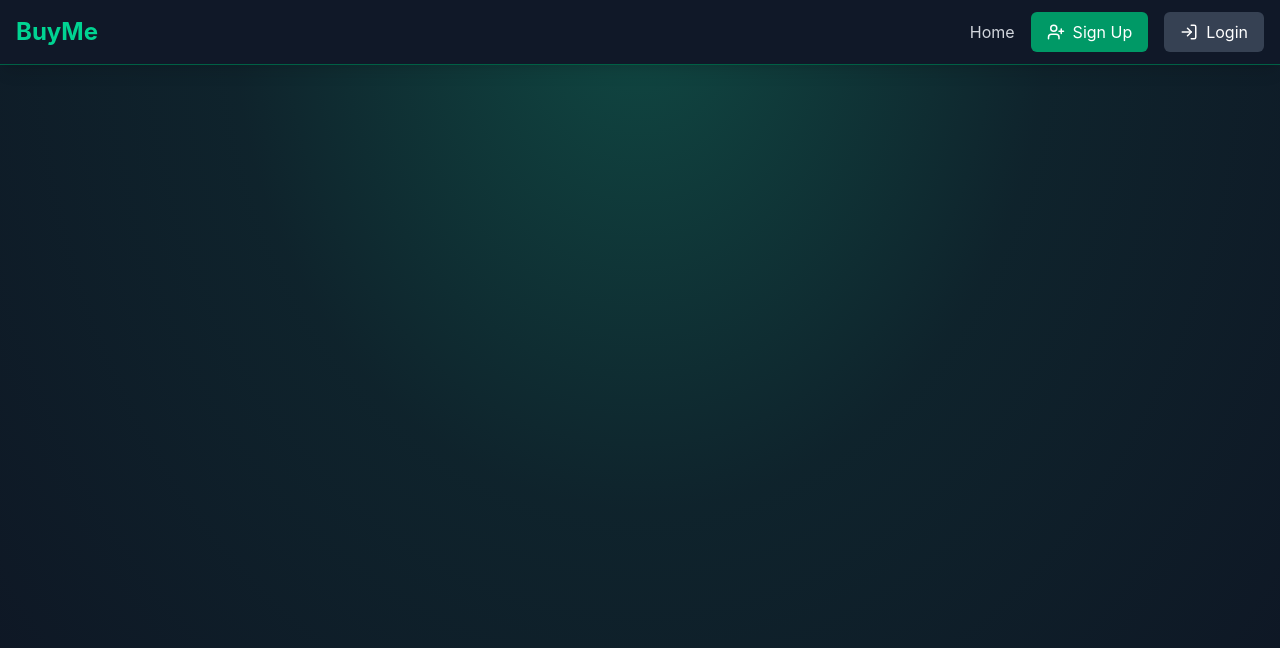
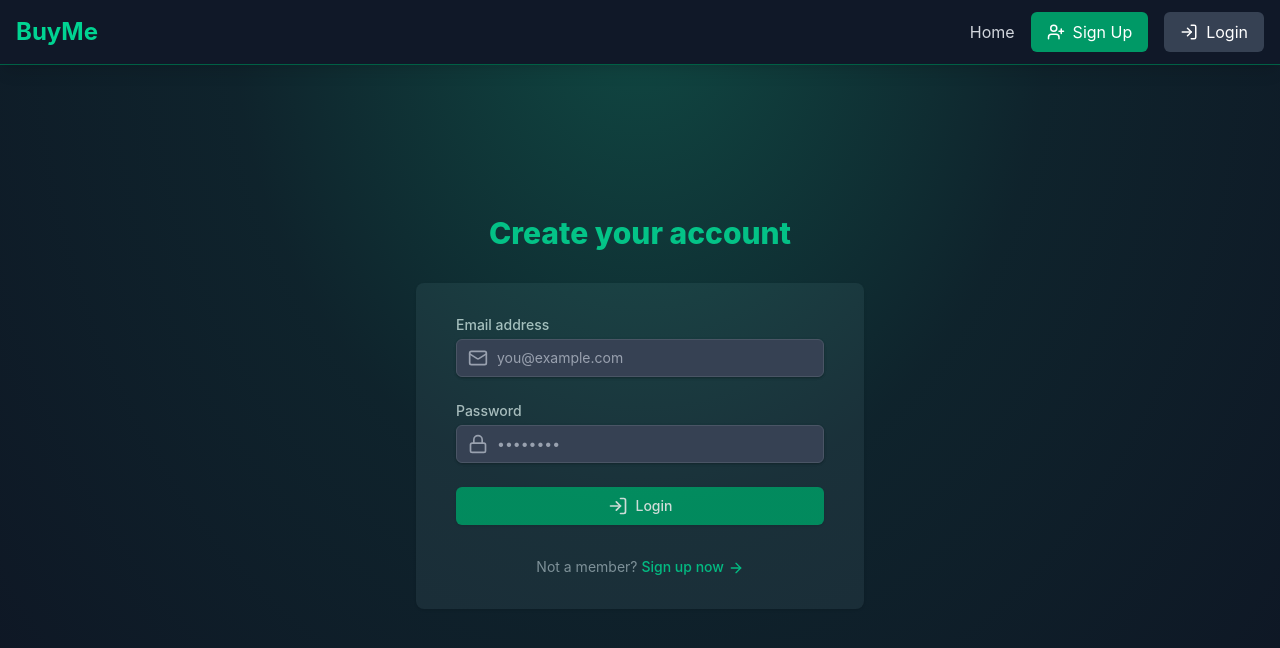
Before and after one commit to lkhyal12/buyme, a React app in the folder frontend/: page /login in a window 1280 px wide. Shown: the top 648 px of the page. Built offline with nearby package versions, Linux system fonts and the light colour scheme; the HTML template or start-up script is replaced by a standard one.

Commit message:
done with the loginpage ui

```diff
--- /dev/null
+++ b/frontend/src/lib/axios.js
@@ -0,0 +1,7 @@
+import axios from "axios";
+
+export const axiosInstance = axios.create({
+  baseURL:
+    import.meta.MODE === "development" ? "http://localhost:5000/api" : "/api",
+  withCredentials: true,
+});
--- a/frontend/src/pages/LoginPage.jsx
+++ b/frontend/src/pages/LoginPage.jsx
@@ -1,7 +1,131 @@
-import React from "react";
+import React, { useState } from "react";
+import { motion } from "framer-motion";
+import { ArrowRight, Lock, LogIn, Mail } from "lucide-react";
+import { Link } from "react-router-dom";
+const LoginPage = () => {
+  const [email, setEmail] = useState("");
+  const [password, setPassword] = useState("");
+  const loading = false;
+  const handleSubmit = (e) => {
+    e.preventDefault();
+    console.log(email, password);
+  };
+  return (
+    <div className="h-dvh w-screen flex items-center justify-center">
+      <div className="flex flex-col justify-center py-12 sm:px-6 lg:px-8 w-9/10  sm:max-w-lg">
+        <motion.div
+          className="sm:mx-auto "
+          initial={{ opacity: 0, y: -20 }}
+          animate={{ opacity: 1, y: 0 }}
+          transition={{ duration: 0.8 }}
+        >
+          <h2 className="mt-6 text-center text-3xl font-extrabold text-emerald-400">
+            Create your account
+          </h2>
+        </motion.div>
 
-const LoginPage = () => {
-  return <div>Login Page</div>;
+        <motion.div
+          className="mt-8 sm:mx-auto sm:w-full sm:max-w-md"
+          initial={{ opacity: 0, y: 20 }}
+          animate={{ opacity: 1, y: 0 }}
+          transition={{ duration: 0.8, delay: 0.2 }}
+        >
+          <div className="bg-gray-800 py-8 px-4 shadow rounded-md sm:rounded-lg sm:px-10">
+            <form onSubmit={handleSubmit} className="space-y-6">
+              <div>
+                <label
+                  htmlFor="email"
+                  className="block text-sm font-medium text-gray-300"
+                >
+                  Email address
+                </label>
+                <div className="mt-1 relative rounded-md shadow-sm">
+                  <div className="absolute inset-y-0 left-0 pl-3 flex items-center  pointer-events-none">
+                    <Mail
+                      className="h-5 w-5 text-gray-400"
+                      aria-hidden="true"
+                    />
+                  </div>
+                  <input
+                    type="email"
+                    id="email"
+                    value={email}
+                    required
+                    className="w-full  px-3 py-2 pl-10 bg-gray-700 border border-gray-600
+									rounded-md shadow-sm
+									 placeholder-gray-400 focus:outline-none focus:ring-emerald-500
+									 focus:border-emerald-500 sm:text-sm"
+                    onChange={(e) => setEmail(e.target.value)}
+                    placeholder="you@example.com"
+                  />
+                </div>
+              </div>
+
+              <div>
+                <label
+                  htmlFor="password"
+                  className="block text-sm font-medium text-gray-300"
+                >
+                  Password
+                </label>
+                <div className="mt-1 relative rounded-md shadow-sm">
+                  <div className="absolute inset-y-0 left-0 pl-3 flex items-center pointer-events-none">
+                    <Lock
+                      className="h-5 w-5 text-gray-400"
+                      aria-hidden="true"
+                    />
+                  </div>
+                  <input
+                    id="password"
+                    type="password"
+                    required
+                    value={password}
+                    onChange={(e) => setPassword(e.target.value)}
+                    className=" block w-full px-3 py-2 pl-10 bg-gray-700 border border-gray-600
+									rounded-md shadow-sm placeholder-gray-400 focus:outline-none focus:ring-emerald-500 focus:border-emerald-500 sm:text-sm"
+                    placeholder="••••••••"
+                  />
+                </div>
+              </div>
+
+              <button
+                type="submit"
+                className="w-full flex justify-center py-2 px-4 border border-transparent
+							rounded-md shadow-sm text-sm font-medium text-white bg-emerald-600
+							 hover:bg-emerald-700 focus:outline-none focus:ring-2 focus:ring-offset-2
+							  focus:ring-emerald-500 transition duration-150 ease-in-out disabled:opacity-50"
+                disabled={loading}
+              >
+                {loading ? (
+                  <>
+                    <Loader
+                      className="mr-2 h-5 w-5 animate-spin"
+                      aria-hidden="true"
+                    />
+                    Loading...
+                  </>
+                ) : (
+                  <>
+                    <LogIn className="mr-2 h-5 w-5" aria-hidden="true" />
+                    Login
+                  </>
+                )}
+              </button>
+            </form>
+            <p className="mt-8 text-center text-sm text-gray-400">
+              Not a member?{" "}
+              <Link
+                to="/signup"
+                className="font-medium text-emerald-400 hover:text-emerald-300"
+              >
+                Sign up now <ArrowRight className="inline h-4 w-4" />
+              </Link>
+            </p>
+          </div>
+        </motion.div>
+      </div>
+    </div>
+  );
 };
 
 export default LoginPage;
--- a/frontend/src/pages/SignUpPage.jsx
+++ b/frontend/src/pages/SignUpPage.jsx
@@ -16,7 +16,8 @@
     console.log(formData);
   }
   return (
-    <div className="flex flex-col justify-center py-12 sm:px-6 lg:px-8">
+    <div className="h-dvh w-screen flex items-center justify-center">
+      <div className="flex flex-col justify-center py-12 sm:px-6 lg:px-8 w-9/10  sm:max-w-lg">
         <motion.div
           className="sm:mx-auto sm:w-full sm:max-w-md"
           initial={{ opacity: 0, y: -20 }}
@@ -29,12 +30,12 @@
         </motion.div>
 
         <motion.div
-        className="mt-8 sm:mx-auto sm:w-full sm:max-w-md"
+          className="mt-4 sm:mx-auto sm:w-full sm:max-w-md"
           initial={{ opacity: 0, y: 20 }}
           animate={{ opacity: 1, y: 0 }}
           transition={{ duration: 0.8, delay: 0.2 }}
         >
-        <div className="bg-gray-800 py-8 px-4 shadow sm:rounded-lg sm:px-10">
+          <div className="bg-gray-800 py-8 px-4 shadow rounded-md sm:rounded-lg sm:px-10">
             <form className="space-y-4" onSubmit={handleSubmit}>
               <div>
                 <label
@@ -45,7 +46,10 @@
                 </label>
                 <div className="mt-1 relative rounded-md shadow-sm">
                   <div className="absolute inset-y-0 left-0 pl-3 flex items-center pointer-events-none">
-                  <User className="h-5 w-5 text-gray-400" aria-hidden="true" />
+                    <User
+                      className="h-5 w-5 text-gray-400"
+                      aria-hidden="true"
+                    />
                   </div>
                   <input
                     id="name"
@@ -71,7 +75,10 @@
                 </label>
                 <div className="mt-1 relative rounded-md shadow-sm">
                   <div className="absolute inset-y-0 left-0 pl-3 flex items-center pointer-events-none">
-                  <Mail className="h-5 w-5 text-gray-400" aria-hidden="true" />
+                    <Mail
+                      className="h-5 w-5 text-gray-400"
+                      aria-hidden="true"
+                    />
                   </div>
                   <input
                     id="email"
@@ -99,7 +106,10 @@
                 </label>
                 <div className="mt-1 relative rounded-md shadow-sm">
                   <div className="absolute inset-y-0 left-0 pl-3 flex items-center pointer-events-none">
-                  <Lock className="h-5 w-5 text-gray-400" aria-hidden="true" />
+                    <Lock
+                      className="h-5 w-5 text-gray-400"
+                      aria-hidden="true"
+                    />
                   </div>
                   <input
                     id="password"
@@ -125,7 +135,10 @@
                 </label>
                 <div className="mt-1 relative rounded-md shadow-sm">
                   <div className="absolute inset-y-0 left-0 pl-3 flex items-center pointer-events-none">
-                  <Lock className="h-5 w-5 text-gray-400" aria-hidden="true" />
+                    <Lock
+                      className="h-5 w-5 text-gray-400"
+                      aria-hidden="true"
+                    />
                   </div>
                   <input
                     id="confirmPassword"
@@ -181,6 +194,7 @@
           </div>
         </motion.div>
       </div>
+    </div>
   );
 };
 
```
Lines whose indentation alone changed are shown as unchanged.
